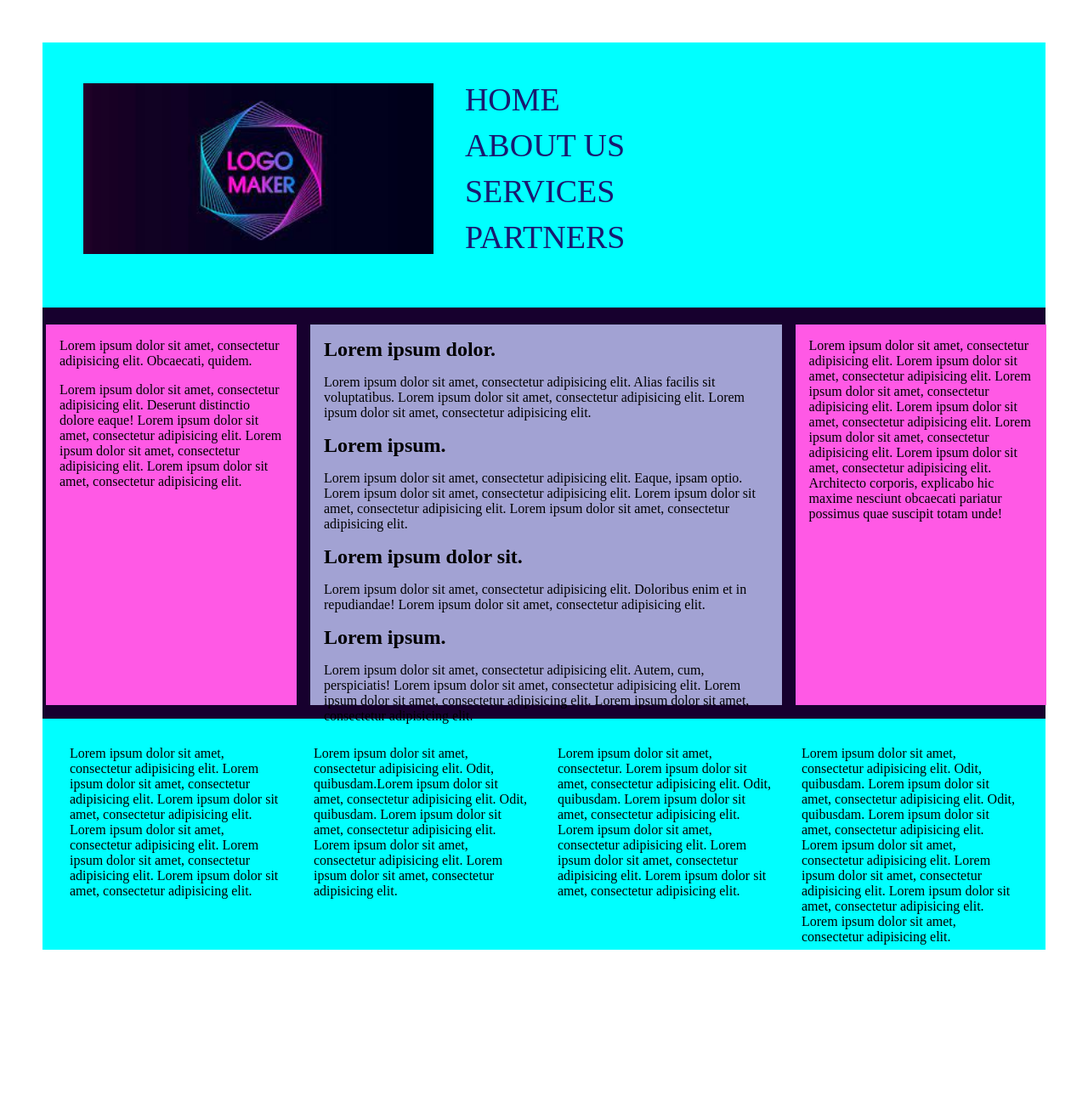
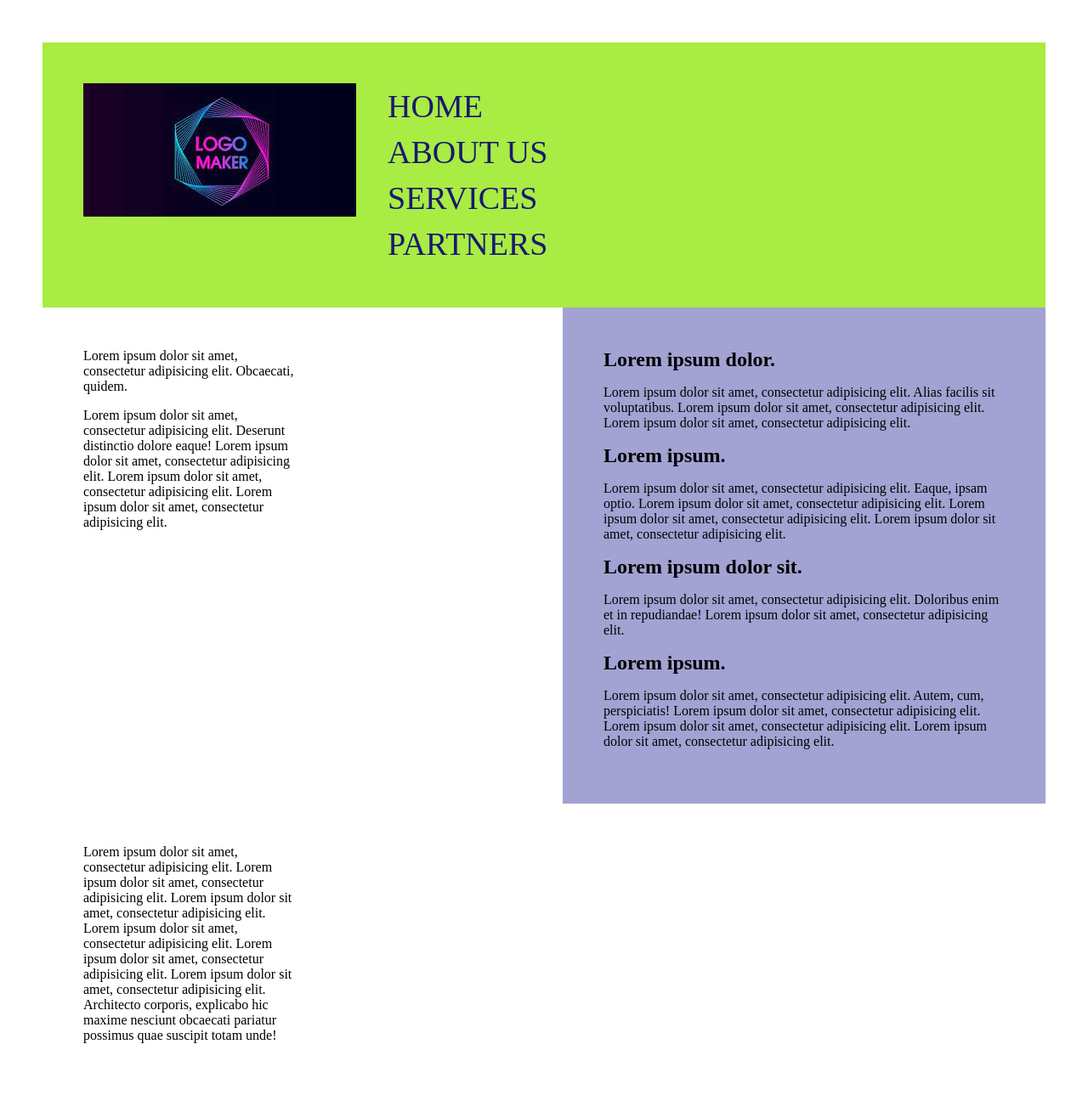
Before and after one commit to ElviraCher/page, a website built with webpack: page src/index.html in a window 1280 px wide. Shown: the top 1289 px of the page at 85% size. Before the commit the page ends 1118 px from the top, so only its background shows below. Built offline with nearby package versions, Linux system fonts and the light colour scheme.

Commit message:
Change some css styles

```diff
--- a/src/styles.css
+++ b/src/styles.css
@@ -6,21 +6,23 @@
 
 .container {
   margin: 50px;
-  height: 57rem;
-  background-color: #17002e;
+  min-height: 60rem;
+  max-height: 100%;
 }
 
 header {
-  background-color: aqua;
-  padding: 3rem;
-  display: inline-block;
-  width: 100%;
-  box-sizing: border-box;
+  background-color: #a9ec43;
+  display: flex;
+  flex-wrap: wrap;
+  max-width: 100%;
+  justify-content: start;
+  padding: 2rem;
 }
 
 .logo-container {
-  float: left;
-  width: 38%;
+  padding: 1rem;
+  min-width: 15rem;
+  max-width: 45%;
 }
 
 .logo {
@@ -29,12 +31,10 @@ header {
 }
 
 .top-menu {
-  display: inline-block;
-  float: left;
-  position: relative;
-  top: -0.5rem;
-  left: 2rem;
   font-size: 38px;
+  padding: 1rem;
+  min-width: 15rem;
+  max-width: 45%;
 }
 
 .nav {
@@ -47,23 +47,16 @@ header {
 }
 
 .main-part {
-  position: relative;
-  box-sizing: border-box;
-  width: 100%;
-  height: 28rem;
-  margin: 1rem 0.25rem;
+  display: flex;
+  flex-wrap: wrap;
+  justify-content: space-between;
 }
 
 .main-section {
-  display: inline-block;
-  width: 47%;
-  height: 100%;
-  padding: 1rem;
-  box-sizing: border-box;
-  float: left;
-  margin-left: 1rem;
-  margin-right: 1rem;
   background-color: #a2a2d3;
+  padding: 3rem;
+  min-width: 20rem;
+  max-width: 40%;
 }
 
 .main-section__header {
@@ -72,13 +65,9 @@ header {
 }
 
 .extra-section {
-  display: inline-block;
-  width: 25%;
-  height: 100%;
-  padding: 1rem;
-  box-sizing: border-box;
-  float: left;
-  background-color: #ff59e5;
+  padding: 3rem;
+  min-width: 16rem;
+  max-width: 17%;
 }
 
 .main-part__text-content {
@@ -86,21 +75,14 @@ header {
 }
 
 .footer {
-  clear: left;
-  display: block;
-  width: 100%;
-  padding: 1rem;
-  box-sizing: border-box;
-  float: left;
-  background-color: aqua;
-  height: 17rem;
+  background-color: #a9ec43;
+  display: flex;
+  flex-wrap: wrap;
+  justify-content: space-around;
 }
 
 .footer-content {
-  display: inline-block;
-  height: 100%;
-  width: 25%;
-  padding: 1rem;
-  box-sizing: border-box;
-  float: left;
+  padding: 2rem;
+  min-width: 10rem;
+  max-width: 20%;
 }
```
